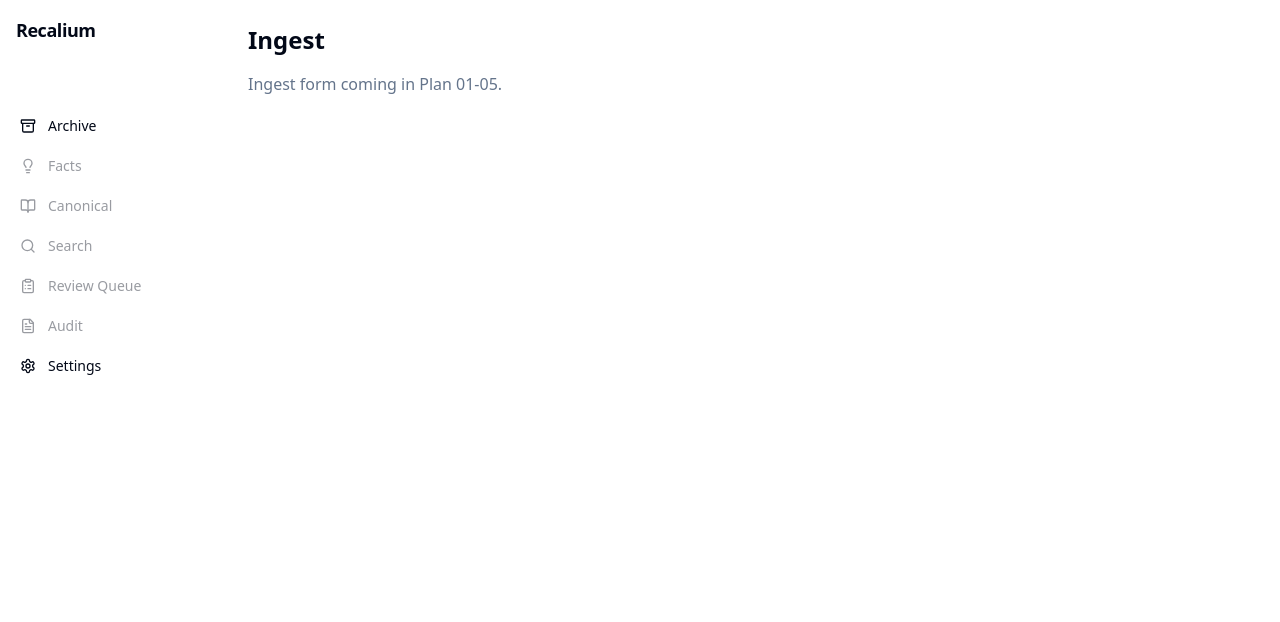
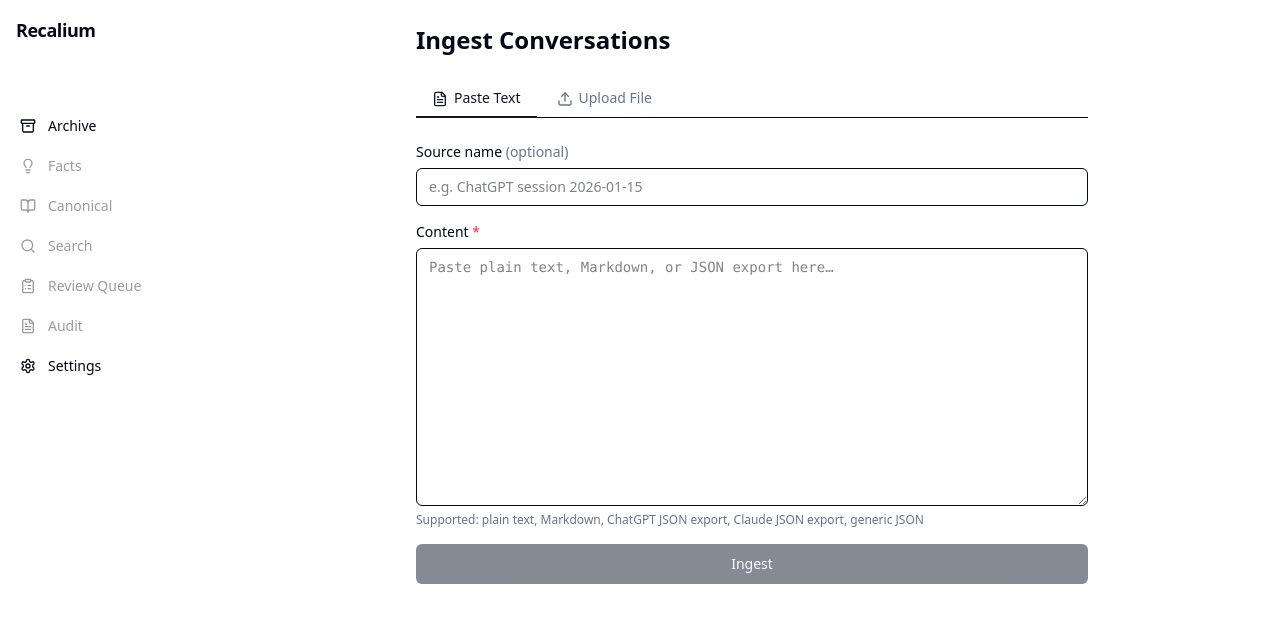
Before and after one commit to andr-ca/recalium, a React (Vite) app in the folder frontend/: page /ingest in a window 1280 px wide. Shown: the top 622 px of the page. Built offline with nearby package versions, Linux system fonts and the light colour scheme.

Commit message:
feat: implement IngestPage UI with paste/file upload tabs (plan 01-05 task 3)

```diff
--- a/frontend/src/pages/IngestPage.tsx
+++ b/frontend/src/pages/IngestPage.tsx
@@ -1,9 +1,180 @@
-// IngestPage — implementation in Plan 01-05 (Ingest API + parsers)
+import * as React from "react";
+import { useNavigate } from "react-router-dom";
+import { Upload, FileText } from "lucide-react";
+import { Button } from "@/components/ui/button";
+import { Toast } from "@/components/ui/toast";
+import { ingestText, ingestFile, ApiError } from "@/lib/api";
+import { cn } from "@/lib/utils";
+
+type Tab = "paste" | "file";
+
 export function IngestPage() {
+  const navigate = useNavigate();
+  const [activeTab, setActiveTab] = React.useState<Tab>("paste");
+  const [pasteContent, setPasteContent] = React.useState("");
+  const [sourceName, setSourceName] = React.useState("");
+  const [isDragging, setIsDragging] = React.useState(false);
+  const [isSubmitting, setIsSubmitting] = React.useState(false);
+  const [toast, setToast] = React.useState<{ message: string; type: "success" | "error" } | null>(null);
+  const fileInputRef = React.useRef<HTMLInputElement>(null);
+
+  const handlePasteSubmit = async (e: React.FormEvent) => {
+    e.preventDefault();
+    if (!pasteContent.trim()) return;
+    setIsSubmitting(true);
+    try {
+      const result = await ingestText(pasteContent, sourceName || undefined);
+      setToast({ message: `${result.item_count} conversation(s) ingested`, type: "success" });
+      setTimeout(() => navigate("/archive"), 1500);
+    } catch (err) {
+      const detail = err instanceof ApiError ? err.detail : "Ingest failed. Please try again.";
+      setToast({ message: detail, type: "error" });
+    } finally {
+      setIsSubmitting(false);
+    }
+  };
+
+  const handleFileSubmit = async (file: File) => {
+    setIsSubmitting(true);
+    try {
+      const result = await ingestFile(file);
+      setToast({ message: `${result.item_count} conversation(s) ingested from ${file.name}`, type: "success" });
+      setTimeout(() => navigate("/archive"), 1500);
+    } catch (err) {
+      const detail = err instanceof ApiError ? err.detail : "File ingest failed. Please try again.";
+      setToast({ message: detail, type: "error" });
+    } finally {
+      setIsSubmitting(false);
+    }
+  };
+
+  const handleDrop = (e: React.DragEvent) => {
+    e.preventDefault();
+    setIsDragging(false);
+    const file = e.dataTransfer.files[0];
+    if (file) handleFileSubmit(file);
+  };
+
+  const handleFileInputChange = (e: React.ChangeEvent<HTMLInputElement>) => {
+    const file = e.target.files?.[0];
+    if (file) handleFileSubmit(file);
+  };
+
   return (
-    <div>
-      <h1 className="text-2xl font-bold mb-4">Ingest</h1>
-      <p className="text-muted-foreground">Ingest form coming in Plan 01-05.</p>
+    <div className="max-w-2xl mx-auto">
+      <h1 className="text-2xl font-bold mb-6">Ingest Conversations</h1>
+
+      {/* Tab switcher */}
+      <div className="flex gap-1 mb-6 border-b">
+        {(["paste", "file"] as Tab[]).map((tab) => (
+          <button
+            key={tab}
+            onClick={() => setActiveTab(tab)}
+            className={cn(
+              "px-4 py-2 text-sm font-medium border-b-2 -mb-px transition-colors",
+              activeTab === tab
+                ? "border-primary text-primary"
+                : "border-transparent text-muted-foreground hover:text-foreground"
+            )}
+            aria-selected={activeTab === tab}
+            role="tab"
+          >
+            {tab === "paste" ? (
+              <><FileText className="inline h-4 w-4 mr-1.5" aria-hidden="true" />Paste Text</>
+            ) : (
+              <><Upload className="inline h-4 w-4 mr-1.5" aria-hidden="true" />Upload File</>
+            )}
+          </button>
+        ))}
+      </div>
+
+      {/* Paste tab */}
+      {activeTab === "paste" && (
+        <form onSubmit={handlePasteSubmit} className="flex flex-col gap-4">
+          <div className="flex flex-col gap-1.5">
+            <label htmlFor="source-name" className="text-sm font-medium">
+              Source name <span className="text-muted-foreground">(optional)</span>
+            </label>
+            <input
+              id="source-name"
+              type="text"
+              value={sourceName}
+              onChange={(e) => setSourceName(e.target.value)}
+              placeholder="e.g. ChatGPT session 2026-01-15"
+              className="rounded-md border border-input px-3 py-2 text-sm focus:outline-none focus:ring-2 focus:ring-primary"
+            />
+          </div>
+          <div className="flex flex-col gap-1.5">
+            <label htmlFor="paste-content" className="text-sm font-medium">
+              Content <span className="text-red-500">*</span>
+            </label>
+            <textarea
+              id="paste-content"
+              value={pasteContent}
+              onChange={(e) => setPasteContent(e.target.value)}
+              rows={12}
+              placeholder="Paste plain text, Markdown, or JSON export here…"
+              className="rounded-md border border-input px-3 py-2 text-sm font-mono focus:outline-none focus:ring-2 focus:ring-primary resize-vertical"
+              required
+            />
+            <p className="text-xs text-muted-foreground">
+              Supported: plain text, Markdown, ChatGPT JSON export, Claude JSON export, generic JSON
+            </p>
+          </div>
+          <Button type="submit" disabled={isSubmitting || !pasteContent.trim()}>
+            {isSubmitting ? "Ingesting…" : "Ingest"}
+          </Button>
+        </form>
+      )}
+
+      {/* File upload tab */}
+      {activeTab === "file" && (
+        <div className="flex flex-col gap-4">
+          <div
+            onDrop={handleDrop}
+            onDragOver={(e) => { e.preventDefault(); setIsDragging(true); }}
+            onDragLeave={() => setIsDragging(false)}
+            onClick={() => fileInputRef.current?.click()}
+            className={cn(
+              "flex flex-col items-center justify-center gap-3 rounded-lg border-2 border-dashed p-12 cursor-pointer transition-colors",
+              isDragging
+                ? "border-primary bg-primary/5"
+                : "border-muted-foreground/30 hover:border-primary/50"
+            )}
+            role="button"
+            aria-label="Click or drag and drop a file to upload"
+          >
+            <Upload className="h-10 w-10 text-muted-foreground" aria-hidden="true" />
+            <div className="text-center">
+              <p className="text-sm font-medium">
+                {isDragging ? "Drop file here" : "Click to browse or drag and drop"}
+              </p>
+              <p className="text-xs text-muted-foreground mt-1">
+                Supported: .json, .txt, .md — max 50 MB
+              </p>
+            </div>
+          </div>
+          <input
+            ref={fileInputRef}
+            type="file"
+            accept=".json,.txt,.md"
+            className="hidden"
+            onChange={handleFileInputChange}
+            aria-label="File input"
+          />
+          {isSubmitting && (
+            <p className="text-sm text-center text-muted-foreground">Uploading and ingesting…</p>
+          )}
+        </div>
+      )}
+
+      {toast && (
+        <Toast
+          message={toast.message}
+          type={toast.type}
+          onDismiss={() => setToast(null)}
+        />
+      )}
     </div>
   );
 }
```
